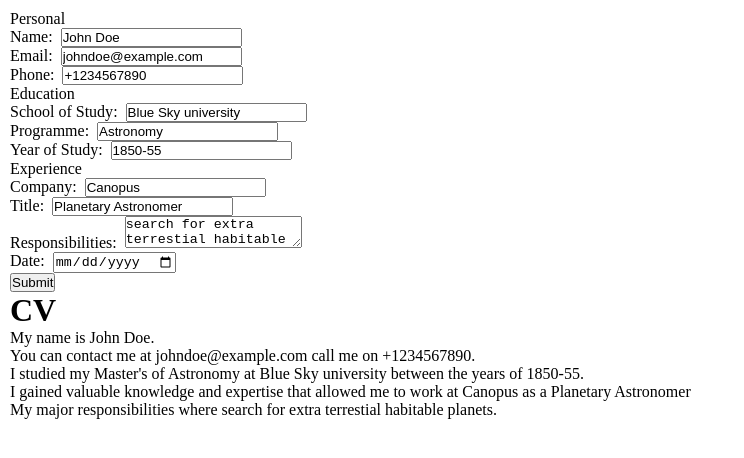
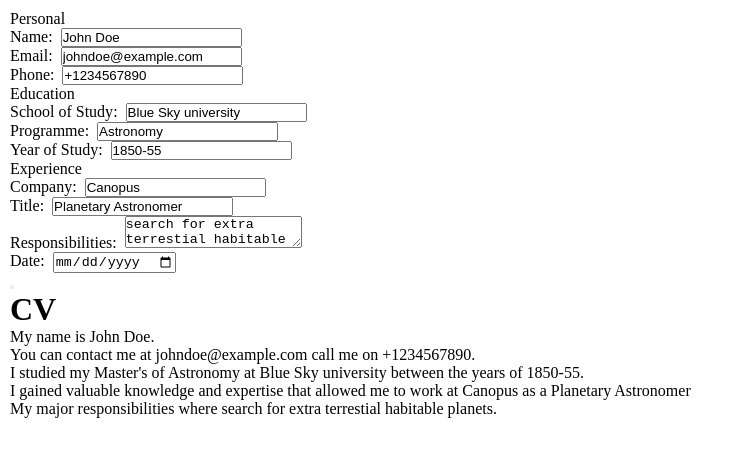
Before and after one commit to draczihper/resume, a React (Vite) app: page / in a window 1280 px wide. Shown: the top 458 px of the page, without its empty margins (0-744 px from the left). Built offline with nearby package versions, Linux system fonts and the light colour scheme.

Commit message:
Add button component

```diff
--- a/src/components/Button.jsx
+++ b/src/components/Button.jsx
@@ -1,5 +1,5 @@
- const Button = ({ child }) => {
-  return <button>{child}</button>;
+ const Button = ({label, type = "button", onClick}) => {
+  return <button type={type} onClick={onClick}>{label}</button>;
 };
 
 export default Button;
```
